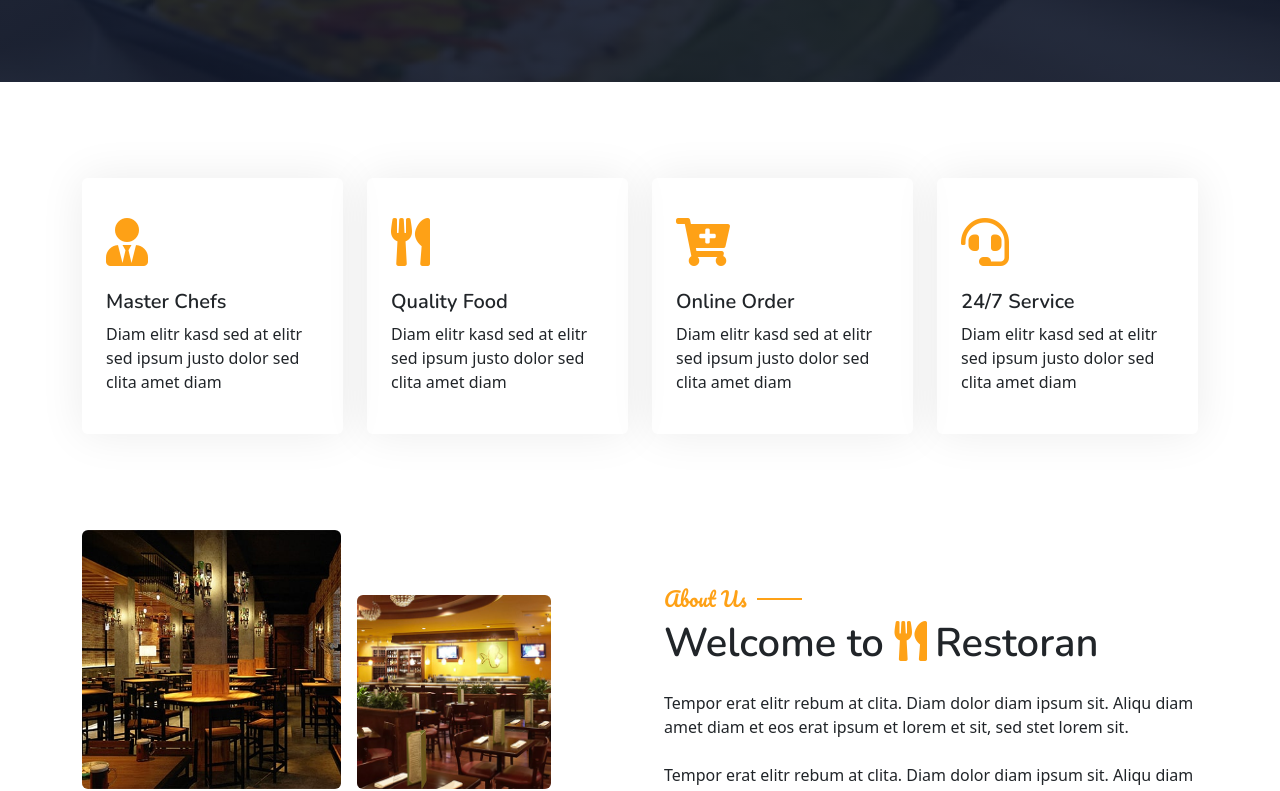
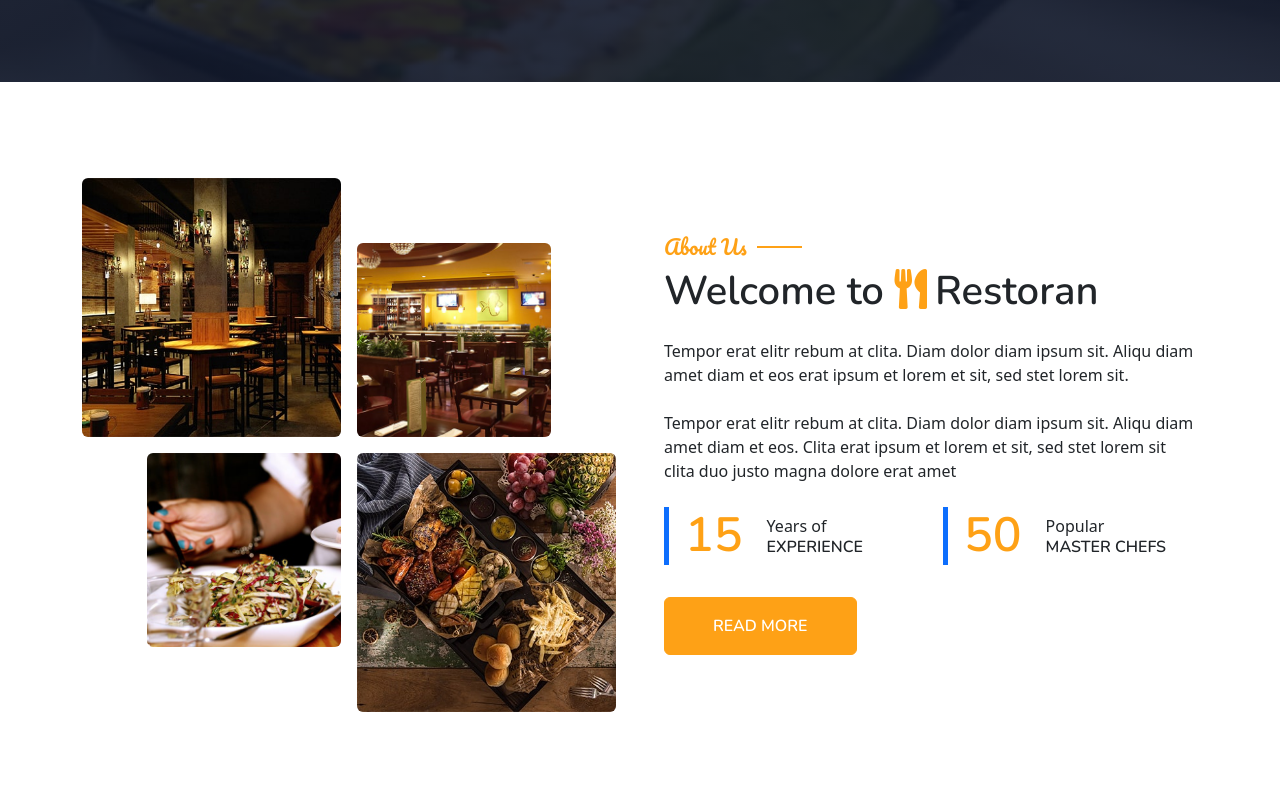
Before and after one commit to delianvalchanov/HealthyCook, a React (Create React App) app in the folder my-app/: page /about in a window 1280 px wide. Shown: the part 740-1531 px from the top of the page. Built offline with nearby package versions, Linux system fonts and the light colour scheme.

Commit message:
Main Routes
Main routes defined in App component

```diff
--- a/my-app/package.json
+++ b/my-app/package.json
@@ -13,6 +13,7 @@
     "react": "^18.2.0",
     "react-bootstrap": "^2.9.1",
     "react-dom": "^18.2.0",
+    "react-router-dom": "^6.20.0",
     "react-scripts": "5.0.1",
     "sass": "^1.69.5",
     "web-vitals": "^2.1.4"
--- a/my-app/src/App.js
+++ b/my-app/src/App.js
@@ -2,15 +2,25 @@
 import { Header } from "./components/Header";
 import { Footer } from './components/Footer'
 import { HomePage } from "./pages/HomePage";
+import { AboutPage } from './pages/AboutPage'
+import { MenuPage } from './pages/MenuPage'
 import { ContactPage } from './pages/ContactPage'
+
+import { Routes, Route } from 'react-router-dom'
 import './App.css';
 
 function App() {
   return (
     <>
       <Header />
-      <HomePage />
-      <ContactPage />
+      <main id="main">
+        <Routes>
+          <Route path="/" element={<HomePage />} />
+          <Route path="/about" element={<AboutPage />} />
+          <Route path="/menu" element={<MenuPage />} />
+          <Route path="/contacts" element={<ContactPage />} />
+        </Routes>
+      </main>
       <Footer />
     </>
   );
--- a/my-app/src/index.js
+++ b/my-app/src/index.js
@@ -3,12 +3,13 @@
 import './index.css';
 import App from './App';
 import reportWebVitals from './reportWebVitals';
+import { BrowserRouter } from 'react-router-dom';
 
 const root = ReactDOM.createRoot(document.getElementById('root'));
 root.render(
-  <React.StrictMode>
+  <BrowserRouter>
     <App />
-  </React.StrictMode>
+  </BrowserRouter>
 );
 
 // If you want to start measuring performance in your app, pass a function
--- a/my-app/src/pages/AboutPage.js
+++ b/my-app/src/pages/AboutPage.js
@@ -2,13 +2,11 @@
 import { Header } from "../components/Header"
 import { Staff } from "../components/Staff"
 
-const AboutPage = () => {
+export const AboutPage = () => {
     return (
         <div>
-            <Header />
             <About />
             <Staff />
-            <Footer />
         </div>
     )
 }
--- a/my-app/src/pages/MenuPage.js
+++ b/my-app/src/pages/MenuPage.js
@@ -1,13 +1,10 @@
-import { Footer } from "../components/Footer"
-import { Header } from "../components/Header"
+
 import { Menu } from "../components/Menu"
 
-const MenuPage = () => {
+export const MenuPage = () => {
     return (
         <>
-            <Header />
             <Menu />
-            <Footer />
         </>
     )
 }
```
Also changed, not shown: 1 other file (tests, documents, lock files or other folders).
